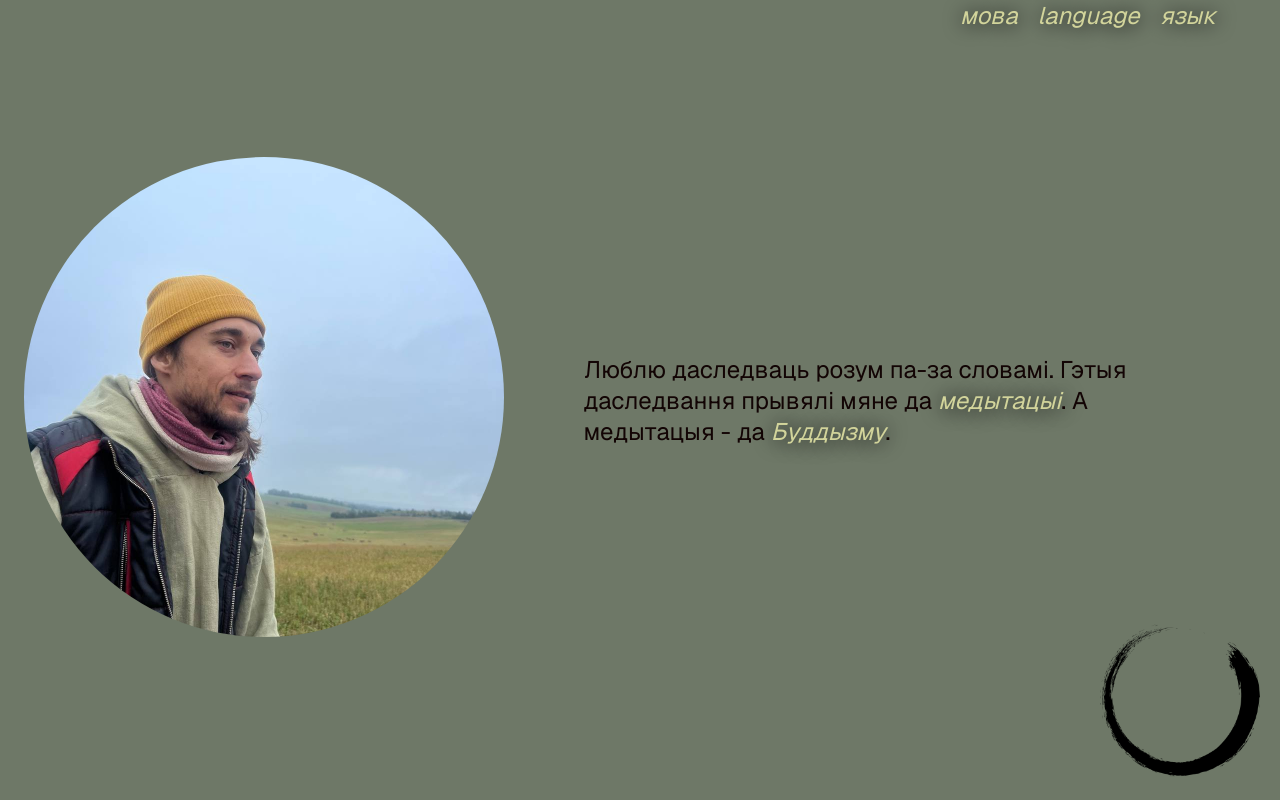
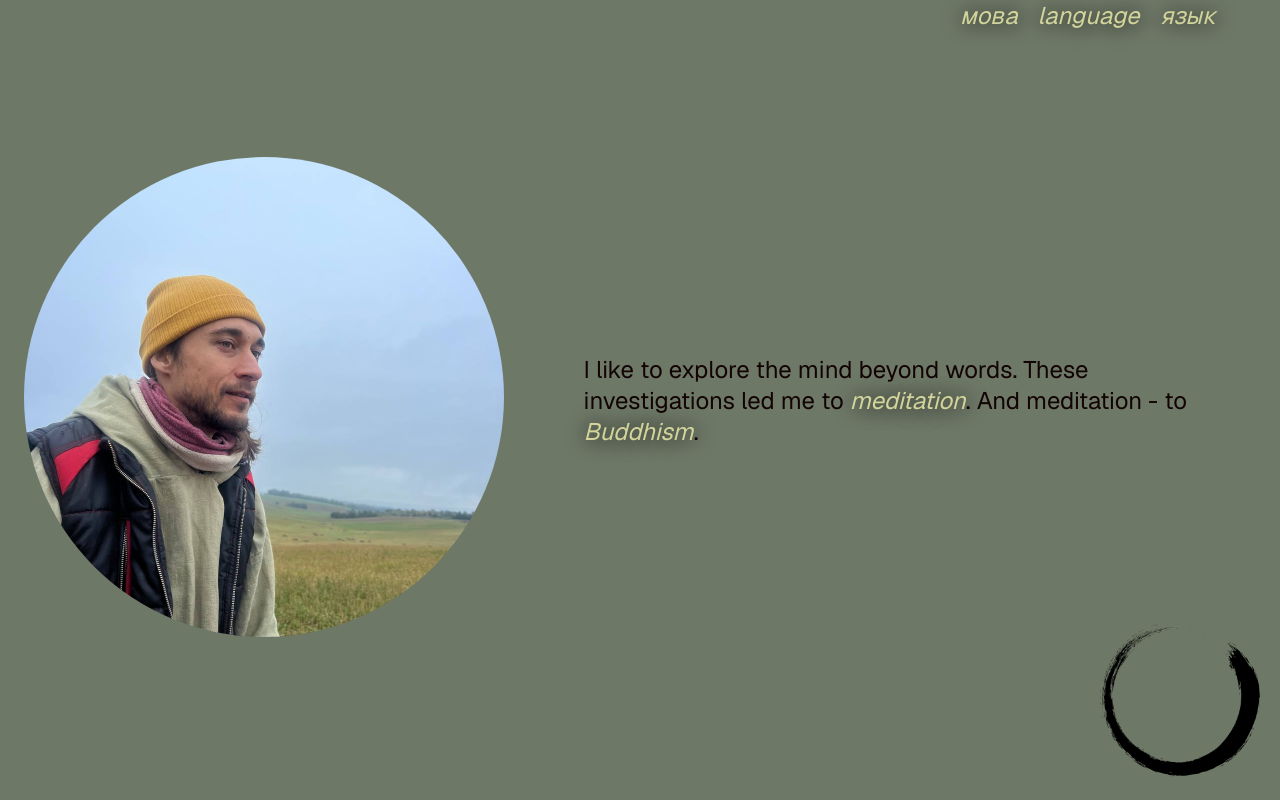
Before and after one commit to jathpr/mitya-public-interface, a Next.js app: page /en/about in a window 1280 px wide. Built offline with nearby package versions, Linux system fonts and the light colour scheme.

Commit message:
add about translation, update locale to be

```diff
--- a/messages/by.json
+++ b/messages/be.json
@@ -3,5 +3,10 @@
     "text": "Вітаю. <about>Мяне</about> клічуць Міця.<br></br>Я прапаную свае паслугі ў сферах <meditation>медытацыі</meditation> і <programming>праграмавання</programming>",
     "imgEnso": "Энсо",
     "imgTg": "qr-код Telegram"
+  },
+  "about": {
+    "text": "Люблю даследваць розум па-за словамі. Гэтыя даследвання прывялі мяне да <meditation>медытацыі</meditation>. А медытацыя - да <buddhism>Буддызму</buddhism>."
+  },
+  "meditation": {
   }
 }
--- a/messages/en.json
+++ b/messages/en.json
@@ -3,5 +3,10 @@
     "text": "Hello. <about>My</about> name is Mytia.<br></br>I offer you assist in familiarization with <meditation>meditation</meditation> and <programming>programming</programming>",
     "imgEnso": "enso",
     "imgTg": "qr code of Telegram"
+  },
+  "about": {
+    "text": "I like to explore the mind beyond words. \nThese investigations led me to <meditation>meditation</meditation>. \nAnd meditation - to <buddhism>Buddhism</buddhism>."
+  },
+  "meditation": {
   }
 }
--- a/messages/ru.json
+++ b/messages/ru.json
@@ -3,5 +3,10 @@
     "text": "Здравствуй. <about>Меня</about> зовут Митя.<br></br>Я предлагаю свои услуги в сферах <meditation>медитации</meditation> и <programming>программирования</programming>",
     "imgEnso": "Энсо",
     "imgTg": "qr-код Telegram"
+  },
+  "about": {
+    "text": "Мне нравится исследовать разум за пределами слов. Эти исследования привели меня к <meditation>медитации</meditation>. А медитация - к <buddhism>буддизму</buddhism>."
+  },
+  "meditation": {
   }
 }
--- a/src/app/[lang]/(pages)/about/page.tsx
+++ b/src/app/[lang]/(pages)/about/page.tsx
@@ -1,19 +1,22 @@
-import { HyperLink } from "@/components/HyperLink";
 import styles from "./page.module.css";
 import mitya from "../../../../../public/me.jpg";
 import Image from "next/image";
 import Link from "next/link";
+import { getTranslations } from "next-intl/server";
+import { HyperLink } from "@/components/HyperLinkRich";
 
 export default async function about() {
+  const t = await getTranslations("about");
   return (
     <div className={styles.page}>
       <Link href="/buddhism/intro">
         <Image src={mitya} alt="mitya photo" className={styles.photo} />
       </Link>
       <p className={styles.text}>
-        Люблю даследваць розум па-за словамі. Гэтыя даследвання прывялі мяне да{" "}
-        <HyperLink url="/meditation" label="медытацыі" />. А медытацыя - да{" "}
-        <HyperLink url="/buddhism" label="Буддызму" />.
+        {t.rich("text", {
+          meditation: (c) => <HyperLink url="/meditation">{c}</HyperLink>,
+          buddhism: (c) => <HyperLink url="/buddhism">{c}</HyperLink>,
+        })}
       </p>
     </div>
   );
--- a/src/i18n/routing.ts
+++ b/src/i18n/routing.ts
@@ -1,6 +1,6 @@
 import { defineRouting } from "next-intl/routing";
 
 export const routing = defineRouting({
-  locales: ["by", "en", "ru"],
-  defaultLocale: "by",
+  locales: ["be", "en", "ru"],
+  defaultLocale: "be",
 });
```
